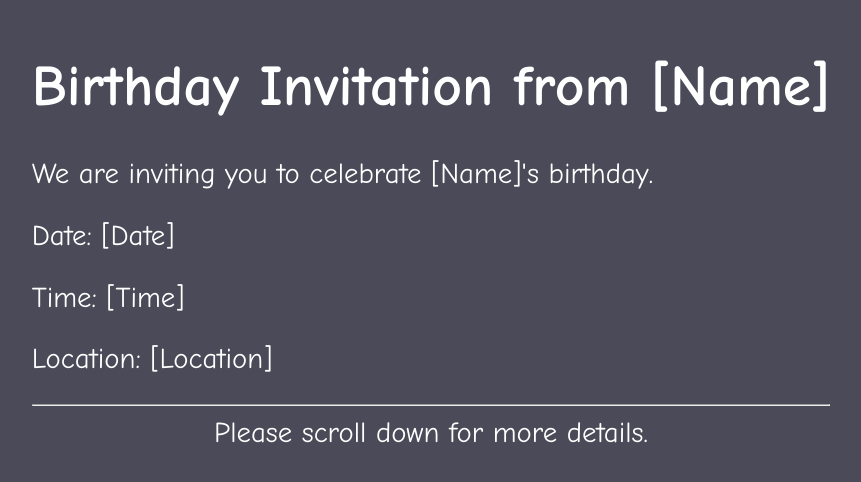
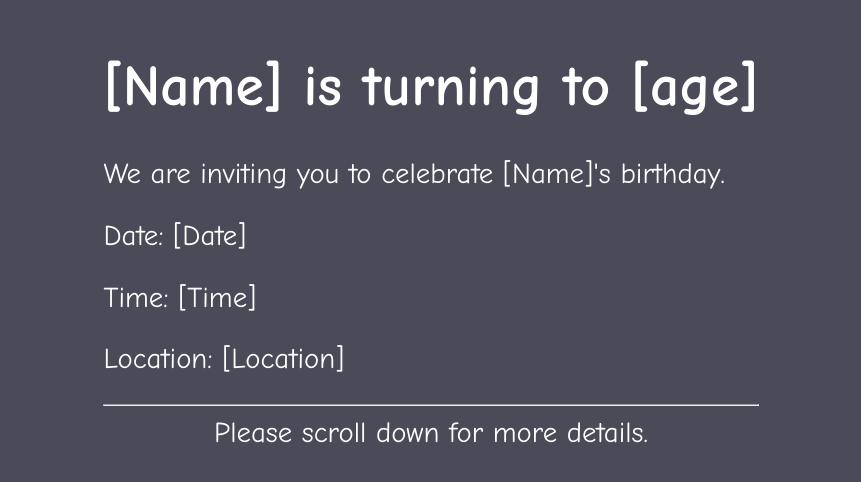
Before and after one commit to umit-09/birthdayinvitation, a plain HTML site: page index.html in a window 1280 px wide. Shown: the part 154-636 px from the top of the page, without its empty margins (209-1070 px from the left). Drawn offline with Linux system fonts and the light colour scheme; a web font is replaced by a local one.

Commit message:
Update index.html

```diff
--- a/index.html
+++ b/index.html
@@ -83,16 +83,25 @@
             font-weight: 400;
             font-style: normal;
         }
+
+        .canvas {
+            position: fixed;
+            top: 0;
+            left: 0;
+            width: 100%;
+            height: 100%;
+        }
     </style>
 </head>
 
 <body>
+    <canvas id="canvas" class="canvas"></canvas>
     <div class="container">
         <div class="sections">
             <!-- Page 1: Introduction -->
             <div class="section">
                 <div>
-                    <h1>Birthday Invitation from [Name]</h1>
+                    <h1>[Name] is turning to [age]</h1>
                     <p>We are inviting you to celebrate [Name]'s birthday.</p>
                     <p>Date: [Date]</p>
                     <p>Time: [Time]</p>
@@ -219,6 +228,26 @@
                 }
             }
         });
+
+        document.addEventListener('DOMContentLoaded', () => {
+            const canvas = document.getElementById('canvas');
+            const ctx = canvas.getContext('2d');
+
+            function resizeCanvas() {
+                canvas.width = window.innerWidth;
+                canvas.height = window.innerWidth;
+            }
+
+            window.addEventListener('resize', resizeCanvas);
+
+            // Initial call to resizeCanvas to set canvas size initially
+            resizeCanvas();
+
+            // Draw a rectangle
+            ctx.fillStyle = '#0000'; // Fill color
+            ctx.fillRect(0, 0, window.innerWidth, window.innerWidth); // (x, y, width, height)
+        });
+
     </script>
 
 </body>
```
